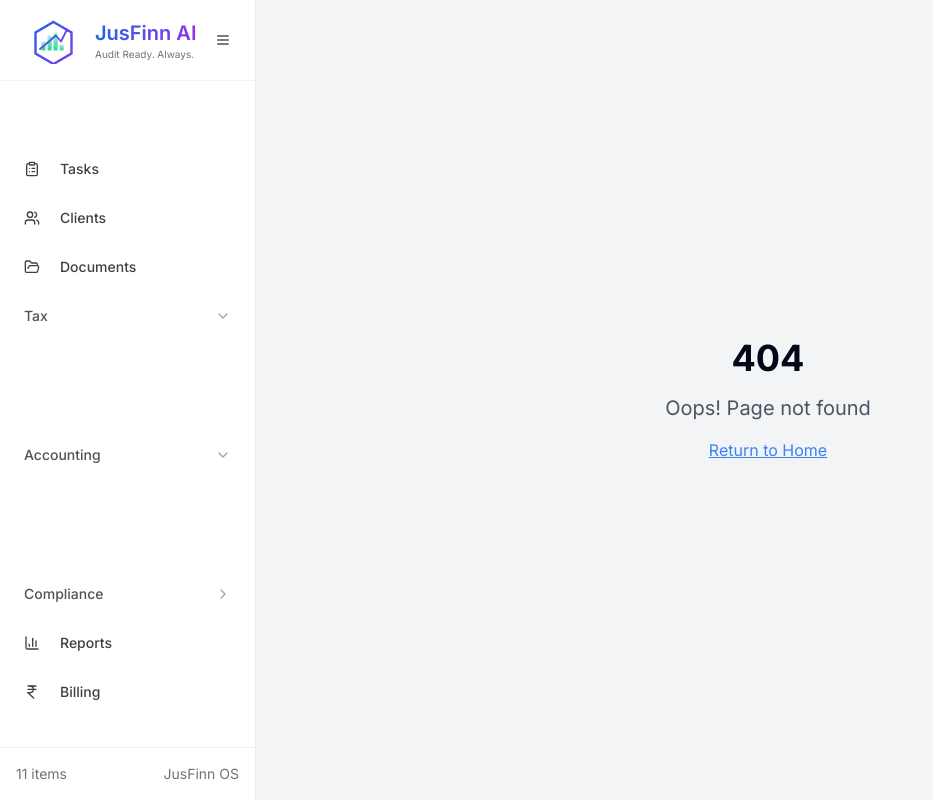
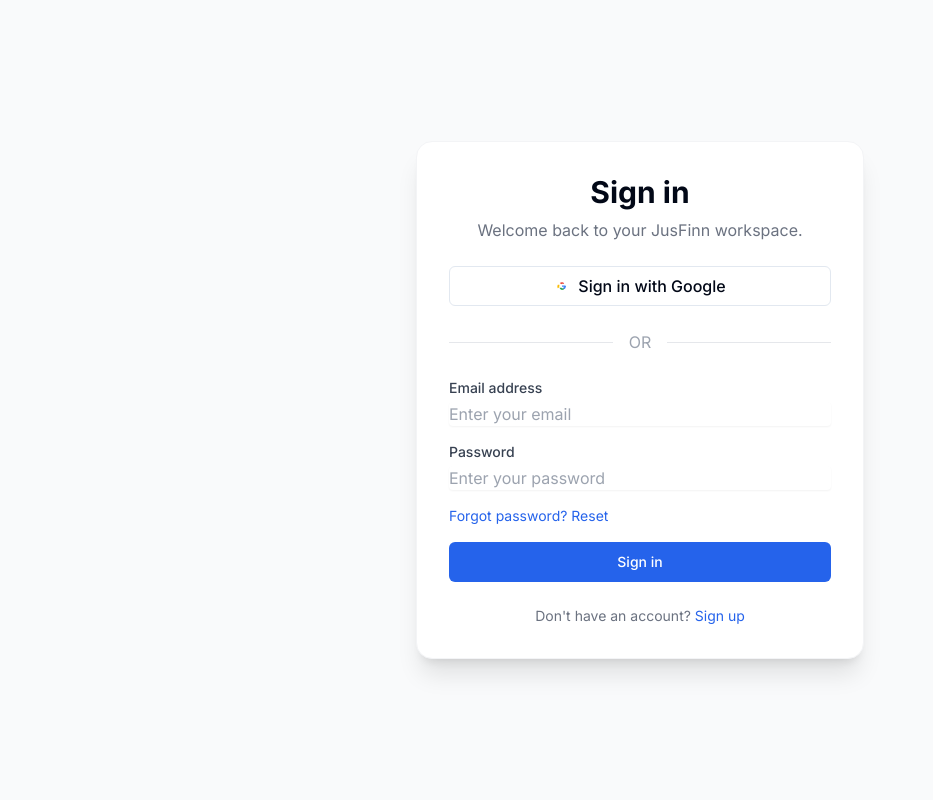
Before and after one commit to Anmol33/jusfinn, a React (Vite) app: page /signin in a window 1280 px wide. Shown: the whole page, without its empty margins (0-933 px from the left). Built offline with nearby package versions, Linux system fonts and the light colour scheme.

Commit message:
google oauth

```diff
--- a/package.json
+++ b/package.json
@@ -39,7 +39,7 @@
     "@radix-ui/react-toggle": "^1.1.0",
     "@radix-ui/react-toggle-group": "^1.1.0",
     "@radix-ui/react-tooltip": "^1.1.4",
-    "@react-oauth/google": "^0.12.2",
+
     "@tanstack/react-query": "^5.56.2",
     "axios": "^1.10.0",
     "class-variance-authority": "^0.7.1",
--- a/src/App.tsx
+++ b/src/App.tsx
@@ -5,7 +5,6 @@ import { QueryClient, QueryClientProvider } from "@tanstack/react-query";
 import { Toaster as Sonner } from "@/components/ui/sonner";
 import AppLayout from "./components/Layout/AppLayout";
 import ProtectedRoute from "./components/ProtectedRoute";
-import { GoogleOAuthProvider } from '@react-oauth/google';
 
 // Import all pages
 import Index from './pages/Index';
@@ -29,6 +28,7 @@ import TodaysPriorities from './pages/TodaysPriorities';
 import Billing from './pages/Billing';
 import Reports from './pages/Reports';
 import SignIn from './pages/SignIn';
+import AuthCallback from './pages/AuthCallback';
 
 import './App.css';
 
@@ -40,12 +40,12 @@ function App() {
       <TooltipProvider>
         <Toaster />
         <Sonner />
-        <GoogleOAuthProvider clientId="581557555470-mq47gdjjn1a79auusu23pm532562kv8d.apps.googleusercontent.com">
         <Router>
           <AppLayout>
             <Routes>
               <Route path="/" element={<Index />} />
-                <Route path="/login" element={<SignIn />} />
+              <Route path="/signin" element={<SignIn />} />
+              <Route path="/auth/callback" element={<AuthCallback />} />
               <Route path="/dashboard" element={
                 <ProtectedRoute>
                   <Dashboard />
@@ -136,7 +136,6 @@ function App() {
             </Routes>
           </AppLayout>
         </Router>
-        </GoogleOAuthProvider>
       </TooltipProvider>
     </QueryClientProvider>
   );
--- a/src/components/Layout/AppLayout.tsx
+++ b/src/components/Layout/AppLayout.tsx
@@ -13,7 +13,7 @@ const AppLayout = ({ children }: AppLayoutProps) => {
   const location = useLocation();
 
   // Routes where we don't want to show the sidebar
-  const noSidebarRoutes = ["/", "/practice-os", "/login"];
+  const noSidebarRoutes = ["/", "/practice-os", "/signin", "/auth/callback"];
   const showSidebar = !noSidebarRoutes.includes(location.pathname);
 
   const handleSidebarToggle = () => {
--- a/src/components/Navigation.tsx
+++ b/src/components/Navigation.tsx
@@ -2,31 +2,25 @@ import { useState } from "react";
 import { Link, useNavigate } from "react-router-dom";
 import { Button } from "@/components/ui/button";
 import { Menu, X, ArrowRight, Play } from "lucide-react";
-import { GoogleLogin, useGoogleLogin } from '@react-oauth/google';
 import axios from 'axios';
 
 const Navigation = () => {
   const [isMenuOpen, setIsMenuOpen] = useState(false);
   const navigate = useNavigate();
 
-  const login = useGoogleLogin({
-    onSuccess: async (tokenResponse) => {
-      const { access_token } = tokenResponse;
-      // Fetch user info
-      const userInfo = await axios.get('https://www.googleapis.com/oauth2/v3/userinfo', {
-        headers: { Authorization: `Bearer ${access_token}` }
-      });
-      // Save to localStorage (simulate JSON file)
-      localStorage.setItem('auth', JSON.stringify({
-        access_token,
-        user: userInfo.data
-      }));
-      window.location.href = '/dashboard';
-    },
-    onError: () => alert('Google Login Failed'),
-    scope: 'openid email profile https://www.googleapis.com/auth/user.phonenumbers.read',
-    flow: 'implicit',
-  });
+  const handleGoogleLogin = async () => {
+    try {
+      // Get the authorization URL from backend
+      const response = await axios.get('http://localhost:8000/auth/google/login');
+      const { authorization_url } = response.data;
+
+      // Redirect user to Google OAuth
+      window.location.href = authorization_url;
+    } catch (error) {
+      console.error('Failed to initiate Google login:', error);
+      alert('Failed to initiate Google login. Please try again.');
+    }
+  };
 
   const toggleMenu = () => {
     setIsMenuOpen(!isMenuOpen);
@@ -74,7 +68,7 @@ const Navigation = () => {
               <Play className="w-4 h-4 mr-2" />
               Demo
             </Button>
-            <Button className="btn-primary group" onClick={() => navigate('/login')}>
+            <Button className="btn-primary group" onClick={() => navigate('/signin')}>
               <span>Get Started</span>
               <ArrowRight className="w-4 h-4 ml-2 group-hover:translate-x-1 transition-transform" />
             </Button>
@@ -142,7 +136,7 @@ const Navigation = () => {
                     <Play className="w-4 h-4 mr-2" />
                     Demo
                   </Button>
-                  <Button className="btn-primary w-full group" onClick={() => navigate('/login')}>
+                  <Button className="btn-primary w-full group" onClick={() => navigate('/signin')}>
                     <span>Get Started</span>
                     <ArrowRight className="w-4 h-4 ml-2 group-hover:translate-x-1 transition-transform" />
                   </Button>
--- a/src/components/Navigation/Header.tsx
+++ b/src/components/Navigation/Header.tsx
@@ -16,7 +16,6 @@ import MobileNav from "./MobileNav";
 import Breadcrumb from "./Breadcrumb";
 import { DropdownMenu, DropdownMenuContent, DropdownMenuItem, DropdownMenuSeparator, DropdownMenuTrigger } from "@/components/ui/dropdown-menu";
 import { Dialog, DialogContent } from "@/components/ui/dialog";
-import { useGoogleLogin } from '@react-oauth/google';
 import axios from 'axios';
 
 interface HeaderProps {
@@ -43,22 +42,19 @@ const Header = ({ onSidebarToggle, showSidebar = true }: HeaderProps) => {
     console.log("Search query:", searchQuery);
   };
 
-  const login = useGoogleLogin({
-    onSuccess: async (tokenResponse) => {
-      const { access_token } = tokenResponse;
-      const userInfo = await axios.get('https://www.googleapis.com/oauth2/v3/userinfo', {
-        headers: { Authorization: `Bearer ${access_token}` }
-      });
-      localStorage.setItem('auth', JSON.stringify({
-        access_token,
-        user: userInfo.data
-      }));
-      window.location.href = '/dashboard';
-    },
-    onError: () => alert('Google Login Failed'),
-    scope: 'openid email profile https://www.googleapis.com/auth/user.phonenumbers.read',
-    flow: 'implicit',
-  });
+  const handleGoogleLogin = async () => {
+    try {
+      // Get the authorization URL from backend
+      const response = await axios.get('http://localhost:8000/auth/google/login');
+      const { authorization_url } = response.data;
+
+      // Redirect user to Google OAuth
+      window.location.href = authorization_url;
+    } catch (error) {
+      console.error('Failed to initiate Google login:', error);
+      alert('Failed to initiate Google login. Please try again.');
+    }
+  };
 
   const isAuthenticated = !!localStorage.getItem('auth');
 
@@ -129,7 +125,7 @@ const Header = ({ onSidebarToggle, showSidebar = true }: HeaderProps) => {
                       <svg width="20" height="20" fill="currentColor" viewBox="0 0 24 24"><path d="M12 2.04c-5.5 0-9.96 4.46-9.96 9.96 0 4.99 3.66 9.12 8.44 9.88v-6.99h-2.54v-2.89h2.54v-2.2c0-2.5 1.49-3.89 3.77-3.89 1.09 0 2.23.2 2.23.2v2.45h-1.26c-1.24 0-1.63.77-1.63 1.56v1.88h2.78l-.44 2.89h-2.34v6.99c4.78-.76 8.44-4.89 8.44-9.88 0-5.5-4.46-9.96-9.96-9.96z"/></svg>
                       Github
                     </Button>
-                    <Button variant="outline" className="flex-1 flex items-center justify-center gap-2" onClick={() => { setOpen(false); login(); }}>
+                    <Button variant="outline" className="flex-1 flex items-center justify-center gap-2" onClick={() => { setOpen(false); handleGoogleLogin(); }}>
                       <svg width="20" height="20" fill="currentColor" viewBox="0 0 24 24"><path d="M21.35 11.1h-9.18v2.92h5.27c-.23 1.25-1.41 3.67-5.27 3.67-3.17 0-5.76-2.62-5.76-5.84s2.59-5.84 5.76-5.84c1.81 0 3.03.77 3.73 1.43l2.55-2.47c-1.62-1.5-3.7-2.43-6.28-2.43-5.01 0-9.08 4.07-9.08 9.08s4.07 9.08 9.08 9.08c5.25 0 8.73-3.68 8.73-8.86 0-.59-.07-1.04-.16-1.49z"/></svg>
                       Google
                     </Button>
@@ -200,6 +196,10 @@ const Header = ({ onSidebarToggle, showSidebar = true }: HeaderProps) => {
                       </div>
                     </DropdownMenuItem>
                   ))}
+                  <DropdownMenuSeparator />
+                  <DropdownMenuItem className="text-center text-sm text-muted-foreground">
+                    View all notifications
+                  </DropdownMenuItem>
                 </DropdownMenuContent>
               </DropdownMenu>
 
@@ -207,37 +207,34 @@ const Header = ({ onSidebarToggle, showSidebar = true }: HeaderProps) => {
               <DropdownMenu>
                 <DropdownMenuTrigger asChild>
                   <Button variant="ghost" size="sm" className="flex items-center space-x-2">
-                    <div className="w-8 h-8 bg-gradient-to-r from-green-400 to-blue-500 rounded-full flex items-center justify-center">
+                    <div className="w-8 h-8 rounded-full bg-gradient-to-r from-blue-500 to-purple-500 flex items-center justify-center">
                       <User className="h-4 w-4 text-white" />
                     </div>
-                    <div className="hidden md:block text-left">
-                      <div className="text-sm font-medium">CA Rajesh Mehta</div>
-                      <div className="text-xs text-muted-foreground">Practice Owner</div>
-                    </div>
-                    <ChevronDown className="h-4 w-4 text-muted-foreground" />
+                    <span className="hidden md:block text-sm font-medium">John Doe</span>
+                    <ChevronDown className="h-4 w-4" />
                   </Button>
                 </DropdownMenuTrigger>
                 <DropdownMenuContent align="end" className="w-56">
                   <div className="p-2">
-                    <div className="font-medium">CA Rajesh Mehta</div>
-                    <div className="text-sm text-muted-foreground">rajesh@JusFinn.com</div>
+                    <div className="text-sm font-medium">John Doe</div>
+                    <div className="text-xs text-muted-foreground">john.doe@example.com</div>
                   </div>
                   <DropdownMenuSeparator />
                   <DropdownMenuItem>
-                    <User className="h-4 w-4 mr-2" />
-                    Profile
+                    <User className="mr-2 h-4 w-4" />
+                    <span>Profile</span>
                   </DropdownMenuItem>
                   <DropdownMenuItem>
-                    <Settings className="h-4 w-4 mr-2" />
-                    Settings
+                    <Settings className="mr-2 h-4 w-4" />
+                    <span>Settings</span>
                   </DropdownMenuItem>
                   <DropdownMenuItem>
-                    <HelpCircle className="h-4 w-4 mr-2" />
-                    Help & Support
+                    <HelpCircle className="mr-2 h-4 w-4" />
+                    <span>Help & Support</span>
                   </DropdownMenuItem>
                   <DropdownMenuSeparator />
                   <DropdownMenuItem className="text-red-600">
-                    Logout
+                    Sign out
                   </DropdownMenuItem>
                 </DropdownMenuContent>
               </DropdownMenu>
--- /dev/null
+++ b/src/pages/AuthCallback.tsx
@@ -0,0 +1,94 @@
+import { useEffect, useState } from 'react';
+import { useNavigate, useSearchParams } from 'react-router-dom';
+
+const AuthCallback = () => {
+  const navigate = useNavigate();
+  const [searchParams] = useSearchParams();
+  const [loading, setLoading] = useState(true);
+  const [error, setError] = useState<string | null>(null);
+
+  useEffect(() => {
+    const handleCallback = async () => {
+      try {
+        // Check for error parameter
+        const errorParam = searchParams.get('error');
+        if (errorParam) {
+          const errorData = JSON.parse(decodeURIComponent(errorParam));
+          setError(errorData.error || 'Authentication failed');
+          setLoading(false);
+          return;
+        }
+
+        // Check for data parameter
+        const dataParam = searchParams.get('data');
+        if (!dataParam) {
+          setError('No authentication data received');
+          setLoading(false);
+          return;
+        }
+
+        // Parse the user data
+        const userData = JSON.parse(decodeURIComponent(dataParam));
+
+        // Store the authentication data
+        localStorage.setItem('auth', JSON.stringify({
+          access_token: userData.access_token,
+          user: userData.user
+        }));
+
+        setLoading(false);
+
+        // Redirect to dashboard
+        navigate('/dashboard', { replace: true });
+      } catch (err) {
+        console.error('Error processing authentication callback:', err);
+        setError('Failed to process authentication');
+        setLoading(false);
+      }
+    };
+
+    handleCallback();
+  }, [searchParams, navigate]);
+
+  if (loading) {
+    return (
+      <div className="min-h-screen flex items-center justify-center bg-gray-50">
+        <div className="bg-white rounded-2xl shadow-xl p-8 w-full max-w-md border border-gray-100">
+          <div className="flex flex-col items-center">
+            <div className="animate-spin rounded-full h-12 w-12 border-b-2 border-blue-600 mb-4"></div>
+            <h2 className="text-xl font-semibold text-gray-700">Completing sign in...</h2>
+            <p className="text-gray-500 mt-2">Please wait while we complete your authentication.</p>
+          </div>
+        </div>
+      </div>
+    );
+  }
+
+  if (error) {
+    return (
+      <div className="min-h-screen flex items-center justify-center bg-gray-50">
+        <div className="bg-white rounded-2xl shadow-xl p-8 w-full max-w-md border border-gray-100">
+          <div className="flex flex-col items-center">
+            <div className="w-12 h-12 bg-red-100 rounded-full flex items-center justify-center mb-4">
+              <svg className="w-6 h-6 text-red-600" fill="none" stroke="currentColor" viewBox="0 0 24 24">
+                <path strokeLinecap="round" strokeLinejoin="round" strokeWidth={2} d="M6 18L18 6M6 6l12 12" />
+              </svg>
+            </div>
+            <h2 className="text-xl font-semibold text-gray-700 mb-2">Authentication Failed</h2>
+            <p className="text-gray-500 text-center mb-6">{error}</p>
+            <button
+              onClick={() => navigate('/signin')}
+              className="bg-blue-600 hover:bg-blue-700 text-white px-6 py-2 rounded-lg font-medium"
+            >
+              Try Again
+            </button>
+          </div>
+        </div>
+      </div>
+    );
+  }
+
+  return null;
+};
+
+export default AuthCallback;
--- a/src/pages/SignIn.tsx
+++ b/src/pages/SignIn.tsx
@@ -1,5 +1,4 @@
 import { Button } from "@/components/ui/button";
-import { useGoogleLogin } from '@react-oauth/google';
 import axios from 'axios';
 import { useNavigate } from 'react-router-dom';
 import { useState } from 'react';
@@ -8,46 +7,23 @@ const SignIn = () => {
   const navigate = useNavigate();
   const [loading, setLoading] = useState(false);
 
-  const login = useGoogleLogin({
-    onSuccess: async (tokenResponse) => {
-      setLoading(true);
-      try {
-        // Get the ID token from Google
-        const idToken = (tokenResponse as any).credential || tokenResponse.access_token;
+  const handleGoogleLogin = async () => {
+    setLoading(true);
+    try {
+      // Get the authorization URL from backend
+      const response = await axios.get('http://localhost:8000/auth/google/login');
+      const { authorization_url } = response.data;
+      console.log(authorization_url);
 
-        console.log(idToken);
 
-        if (!idToken) {
-          throw new Error('No ID token received from Google');
-        }
-
-        // Send ID token to backend for verification
-        // const response = await axios.post('http://localhost:8000/auth/google/verify', {
-        //   id_token: idToken
-        // });
-
-        // const { access_token, user } = response.data;
-
-        // // Store the backend JWT token and user info
-        // localStorage.setItem('auth', JSON.stringify({
-        //   access_token,
-        //   user
-        // }));
-
-        setLoading(false);
-        navigate('/dashboard');
-      } catch (error) {
-        console.error('Authentication failed:', error);
-        setLoading(false);
-        alert('Authentication failed. Please try again.');
-      }
-    },
-    onError: () => {
+      // Redirect user to Google OAuth
+      window.location.href = authorization_url;
+    } catch (error) {
+      console.error('Failed to initiate Google login:', error);
       setLoading(false);
-      alert('Google Login Failed');
-    },
-    flow: 'implicit',
-  });
+      alert('Failed to initiate Google login. Please try again.');
+    }
+  };
 
   return (
     <div className="min-h-screen flex items-center justify-center bg-gray-50">
@@ -55,9 +31,14 @@ const SignIn = () => {
         <h2 className="text-3xl font-bold text-center mb-2">Sign in</h2>
         <p className="text-center text-gray-500 mb-6">Welcome back to your JusFinn workspace.</p>
         <div className="flex flex-col gap-3 mb-6">
-          <Button variant="outline" className="flex items-center justify-center gap-2 text-base font-medium py-2" onClick={() => login()} disabled={loading}>
+          <Button
+            variant="outline"
+            className="flex items-center justify-center gap-2 text-base font-medium py-2"
+            onClick={handleGoogleLogin}
+            disabled={loading}
+          >
             <svg width="20" height="20" viewBox="0 0 48 48"><g><circle fill="#fff" cx="24" cy="24" r="24"/><path fill="#4285F4" d="M34.6 24.3c0-.7-.1-1.4-.2-2H24v4.1h6c-.3 1.6-1.4 2.9-2.9 3.7v3h4.7c2.7-2.5 4.3-6.1 4.3-10.1z"/><path fill="#34A853" d="M24 36c2.7 0 5-0.9 6.7-2.4l-4.7-3c-1.3.9-3 .1-3.7-1.1h-4.8v3.1C19.1 34.7 21.4 36 24 36z"/><path fill="#FBBC05" d="M16.2 28.5c-.3-.9-.5-1.8-.5-2.7s.2-1.8.5-2.7v-3.1h-4.8C10.5 22.1 10 23.9 10 25.8s.5 3.7 1.4 5.3l4.8-3.1z"/><path fill="#EA4335" d="M24 16.8c1.5 0 2.8.5 3.8 1.5l2.8-2.8C28.9 13.7 26.6 12.6 24 12.6c-2.6 0-5 1-6.7 2.7l4.8 3.1c.7-1.2 2.4-2 3.9-2z"/></g></svg>
-            Sign in with Google
+            {loading ? 'Redirecting...' : 'Sign in with Google'}
           </Button>
         </div>
         <div className="flex items-center mb-6">
```
Lines whose indentation alone changed are shown as unchanged.
